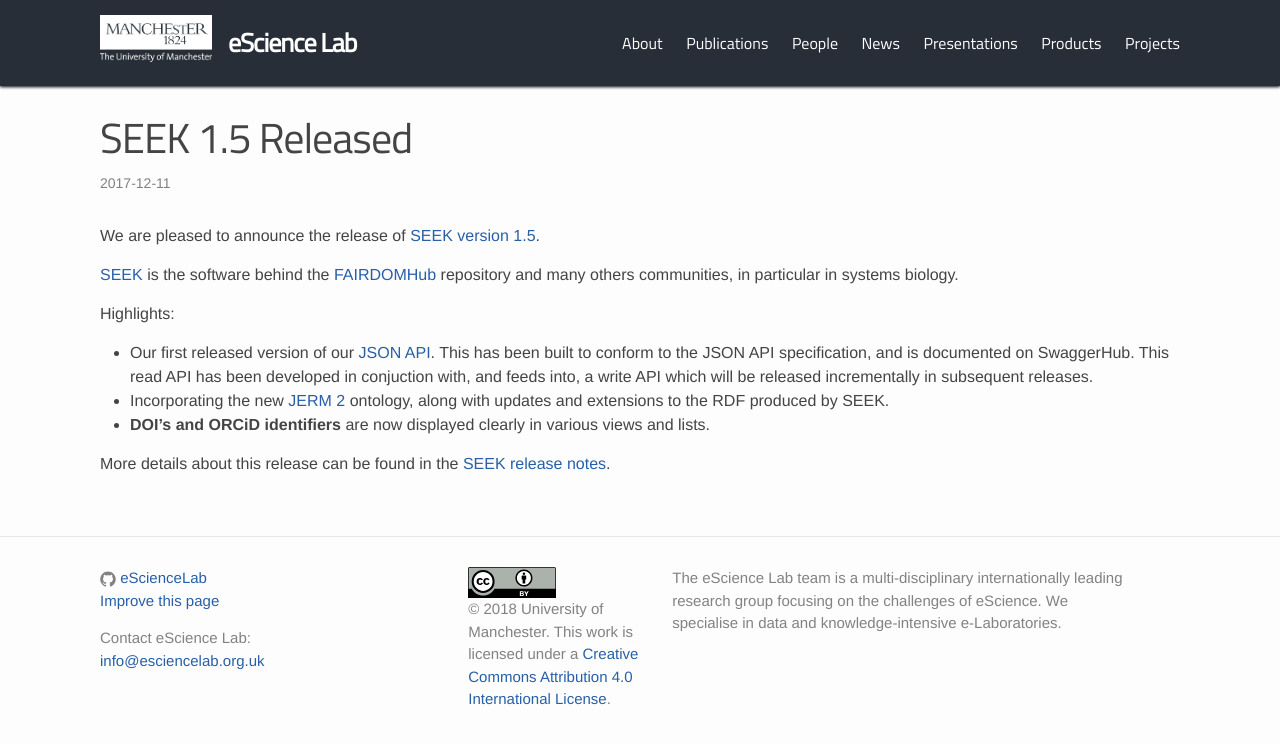
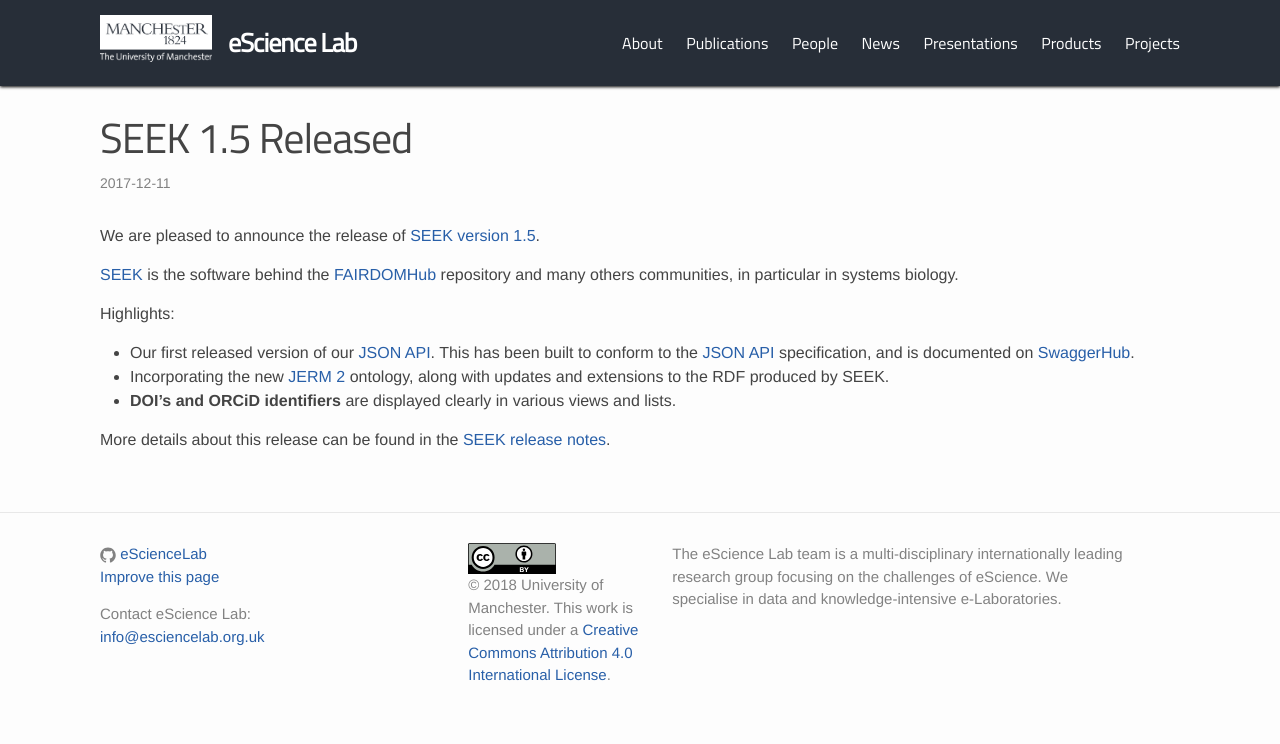
Before and after one commit to eScienceLab/eScienceLab.github.io, a Jekyll site: the page built from _posts/2017-12-11-seek-1.5.md, in a window 1280 px wide. Shown: the top 744 px of the page. Built offline with Jekyll 4.4.1, drawn with Linux system fonts in a browser that asks for light colours; comment, search, counter and statistics services are not loaded.

Commit message:
Update 2017-12-11-seek-1.5.md

```diff
--- a/_posts/2017-12-11-seek-1.5.md
+++ b/_posts/2017-12-11-seek-1.5.md
@@ -11,8 +11,8 @@
 
 Highlights:
 
-* Our first released version of our [JSON API](http://docs.seek4science.org/help/user-guide/api.html). This has been built to conform to the JSON API specification, and is documented on SwaggerHub. This read API has been developed in conjuction with, and feeds into, a write API which will be released incrementally in subsequent releases.
+* Our first released version of our [JSON API](http://docs.seek4science.org/help/user-guide/api.html). This has been built to conform to the [JSON API](http://jsonapi.org/) specification, and is documented on [SwaggerHub](https://app.swaggerhub.com/apis/FAIRDOM/SEEK/0.1).
 * Incorporating the new [JERM 2](http://jermontology.org/) ontology, along with updates and extensions to the RDF produced by SEEK.
-* **DOI’s and ORCiD identifiers** are now displayed clearly in various views and lists.
+* **DOI’s and ORCiD identifiers** are displayed clearly in various views and lists.
 
 More details about this release can be found in the [SEEK release notes](http://docs.seek4science.org/tech/releases/#version-150).
```
